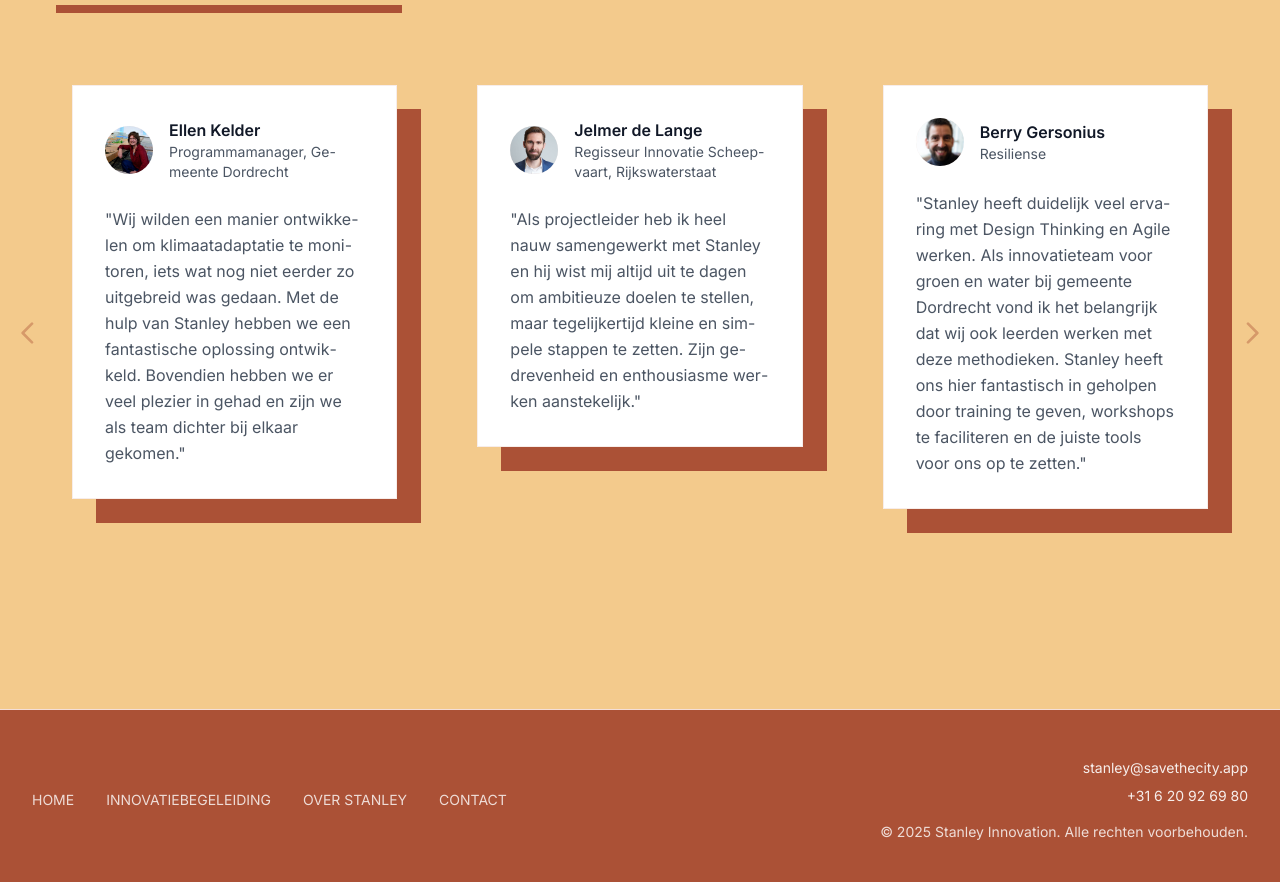
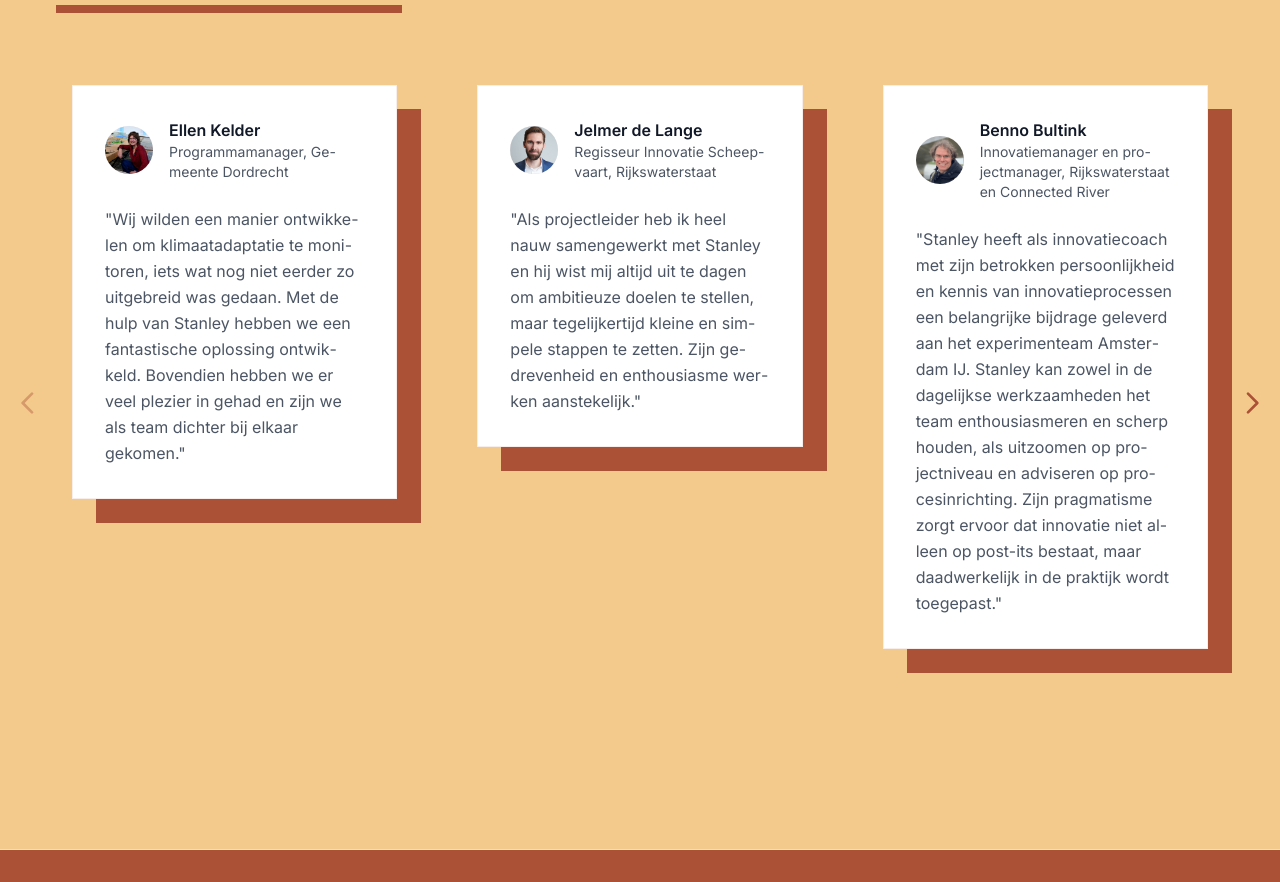
Before and after one commit to stanleykelder/SFD-website, a Next.js app: page / in a window 1280 px wide. Shown: the part 1675-2557 px from the top of the page. Built offline with nearby package versions, Linux system fonts and the light colour scheme.

Commit message:
Added testimonial Benno

```diff
--- a/src/app/over-stanley/page.tsx
+++ b/src/app/over-stanley/page.tsx
@@ -42,7 +42,7 @@ const content = {
     {
       title: 'Wat innovatie voor mij betekent',
       paragraphs: [
-        'Innovatie gaat over mensen. Mijn grote doel is om zo veel mogelijk mensen te helpen. Dat kan op veel verschillende manieren, maar om echt te kunnen helpen moet je eerst goed begrijpen wat er nodis is. Dit vereist dat je luistert naar je gebruikers en jezelf durft uit te dagen vooroordelen opzij te zetten en buiten je eigen kaders te denken.',
+        'Innovatie gaat over mensen. Mijn grote doel is om zo veel mogelijk mensen te helpen. Dat kan op veel verschillende manieren, maar om echt te kunnen helpen moet je eerst goed begrijpen wat er nodig is. Dit vereist dat je luistert naar je gebruikers en jezelf durft uit te dagen vooroordelen opzij te zetten en buiten je eigen kaders te denken.',
         'We leven in een wereld waar keuzes veelal worden gemaakt op basis van winstmaximalisatie. Grote multinationals die onder het mom van innovatie op zoek zijn naar nog meer geld. Vaak genoeg gaat dit juist te koste van de mensen die het hardst hulp nodig hebben. ',
       ]
     },
--- a/src/components/case-studies-carousel.tsx
+++ b/src/components/case-studies-carousel.tsx
@@ -9,7 +9,7 @@ const caseStudies = [
   {
     title: 'Gemeente Dordrecht',
     subtitle: 'Monitoren klimaatadaptieve maatregelen',
-    description: 'De gemeente Dordrecht was op zoek naar een oplossing om klimaatadaptieve maatregelen te monitoren. In een halfjaar heb ik de gemeente begeleid bij het doorlopen van het Design Thinking proces. Het dashboard dat we ontwikkelden was zo\'n succes dat het ministerie dit nu landelijk uitrolt. "Het proces was een ongekend succes: naast een geweldige oplossing heeft het ook ons teams dichter bij eklaar gebracht".',
+    description: 'De gemeente Dordrecht was op zoek naar een oplossing om klimaatadaptieve maatregelen te monitoren. In een halfjaar heb ik de gemeente begeleid bij het doorlopen van het Design Thinking proces. Het dashboard dat we ontwikkelden was zo\'n succes dat het ministerie dit nu landelijk uitrolt. "Het proces was een ongekend succes: naast een geweldige oplossing heeft het ook ons teams dichter bij elkaar gebracht".',
     image: '/images/gemeentedordrecht.png',
     image2: '',
   },
--- a/src/components/testimonials-carousel.tsx
+++ b/src/components/testimonials-carousel.tsx
@@ -18,12 +18,12 @@ const testimonials = [
     quote: 'Als projectleider heb ik heel nauw samengewerkt met Stanley en hij wist mij altijd uit te dagen om ambitieuze doelen te stellen, maar tegelijkertijd kleine en simpele stappen te zetten. Zijn gedrevenheid en enthousiasme werken aanstekelijk.',
     image: '/images/jelmer-delange.jpg'
   },
-  // {
-  //   name: 'Benno Bultink',
-  //   role: 'Projectleider, Connected River/Rijkswaterstaat',
-  //   quote: 'Stanley kan zowel in de dagelijkse werkzaamheden het team enthousiasmeren en scherp houden, als uitzoomen op projectniveau en adviseren op procesinrichting. Zijn pragmatisme zorgt ervoor dat innovatie niet alleen op post-its bestaat, maar daadwerkelijk in de praktijk wordt toegepast.',
-  //   image: '/images/benno-bultink.png'
-  // },
+  {
+    name: 'Benno Bultink',
+    role: 'Innovatiemanager en projectmanager, Rijkswaterstaat en Connected River',
+    quote: 'Stanley heeft als innovatiecoach met zijn betrokken persoonlijkheid en kennis van innovatieprocessen een belangrijke bijdrage geleverd aan het experimenteam Amsterdam IJ. Stanley kan zowel in de dagelijkse werkzaamheden het team enthousiasmeren en scherp houden, als uitzoomen op projectniveau en adviseren op procesinrichting. Zijn pragmatisme zorgt ervoor dat innovatie niet alleen op post-its bestaat, maar daadwerkelijk in de praktijk wordt toegepast.',
+    image: '/images/benno-bultink.png'
+  },
   {
     name: 'Berry Gersonius',
     role: 'Resiliense',
```
